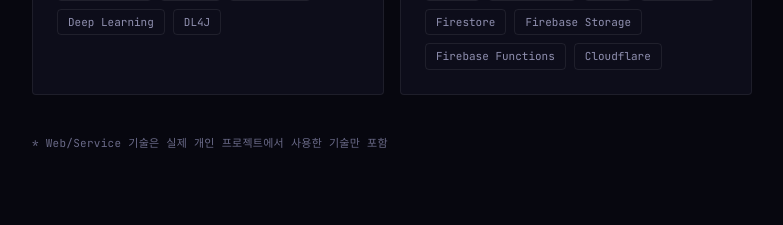
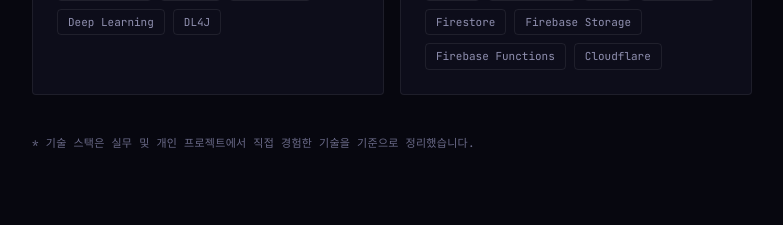
Before and after one commit to kimseungyeung/kimseungyeung.github.io, a React (Vite) app: page / in a window 1280 px wide. Shown: the part 9880-10105 px from the top of the page, without its empty margins (64-847 px from the left). Built offline with nearby package versions, Linux system fonts and the light colour scheme; the HTML template or start-up script is replaced by a standard one.

Commit message:
문구수정

```diff
--- a/src/components/Skills.tsx
+++ b/src/components/Skills.tsx
@@ -18,7 +18,7 @@ export default function Skills() {
           className="mt-10 text-[11px] font-mono text-[#6a6a88] tracking-wide"
           style={{ fontFamily: 'var(--font-mono)' }}
         >
-          * Web/Service 기술은 실제 개인 프로젝트에서 사용한 기술만 포함
+          * 기술 스택은 실무 및 개인 프로젝트에서 직접 경험한 기술을 기준으로 정리했습니다.
         </p>
       </div>
     </section>
```
